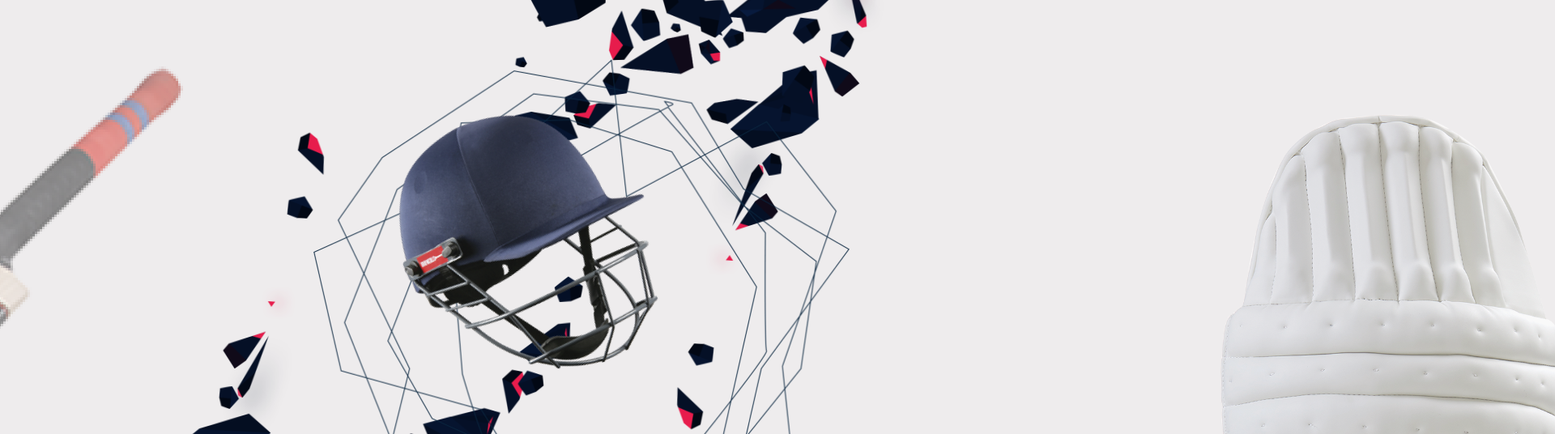
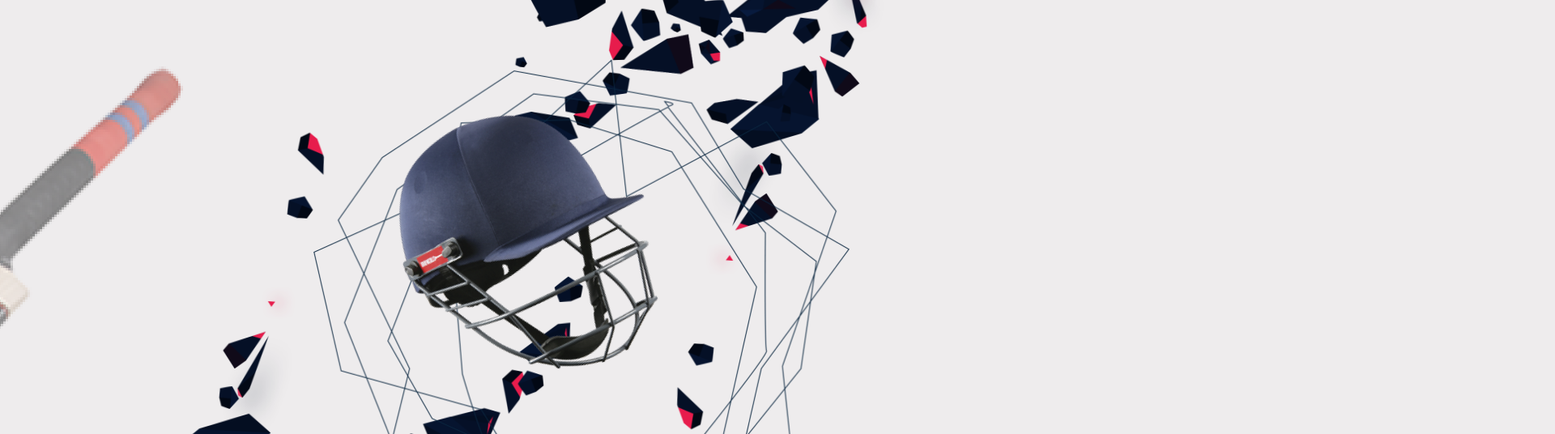
Before and after one commit to rishhavv/sample-task, a plain HTML site: page index.html in a window 1280 px wide. Shown: the part 80-616 px from the top of the page at 81% size, 1920 px wide, since content can reach past the window. Drawn offline with Linux system fonts and the light colour scheme.

Commit message:
fianlllll2

```diff
--- a/index.html
+++ b/index.html
@@ -24,7 +24,6 @@
     <img src="Particles.png" class="part">
     <img src="Particles2.png" class="part2">
    <img src="helmet.png" class="helmet">
-   <img src="helmet1.jpg" class="helmet1">
    <img src="helmet2.jpg" class="helmet2">
   </div>
 <body>
```
